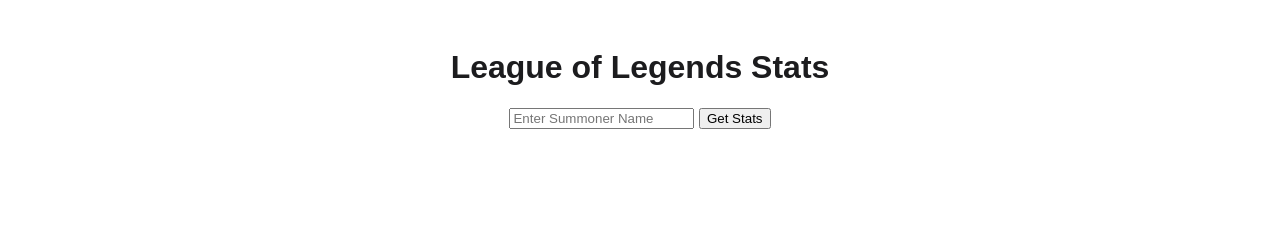
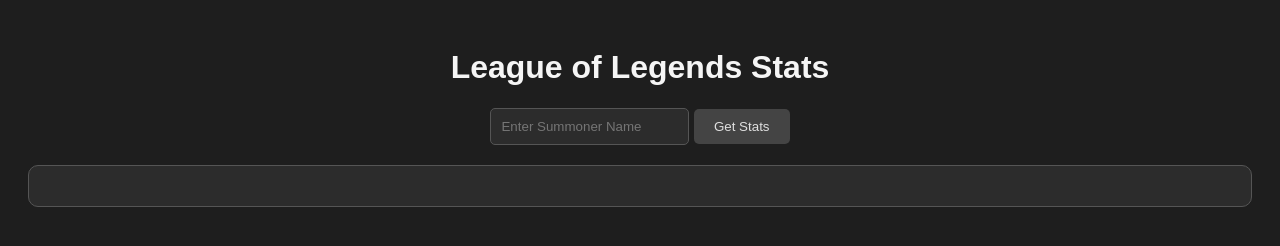
Before and after one commit to Cam-Cooper3/camgg, a website: page public/index.html in a window 1280 px wide. Drawn offline with Linux system fonts and the light colour scheme.

Commit message:
Implement dark theme for webpage

```diff
--- a/public/style.css
+++ b/public/style.css
@@ -1,17 +1,45 @@
 body {
+    background-color: #1e1e1e; /* Dark background */
+    color: #e0e0e0; /* Light text */
     font-family: Arial, sans-serif;
     text-align: center;
     padding: 20px;
 }
 
 h1 {
-    color: #1c1c1e;
+    color: #f5f5f5; /* Lighter color for headings */
 }
 
 form {
     margin-bottom: 20px;
 }
 
+input[type="text"] {
+    background-color: #2c2c2c;
+    color: #e0e0e0;
+    border: 1px solid #555;
+    padding: 10px;
+    border-radius: 5px;
+}
+
+button {
+    background-color: #444;
+    color: #e0e0e0;
+    padding: 10px 20px;
+    border: none;
+    border-radius: 5px;
+    cursor: pointer;
+}
+
+button:hover {
+    background-color: #555; /* Button hover effect */
+}
+
 #stats {
     margin-top: 20px;
+    background-color: #2c2c2c;
+    padding: 20px;
+    border-radius: 10px;
+    color: #e0e0e0;
+    border: 1px solid #555;
 }
```
